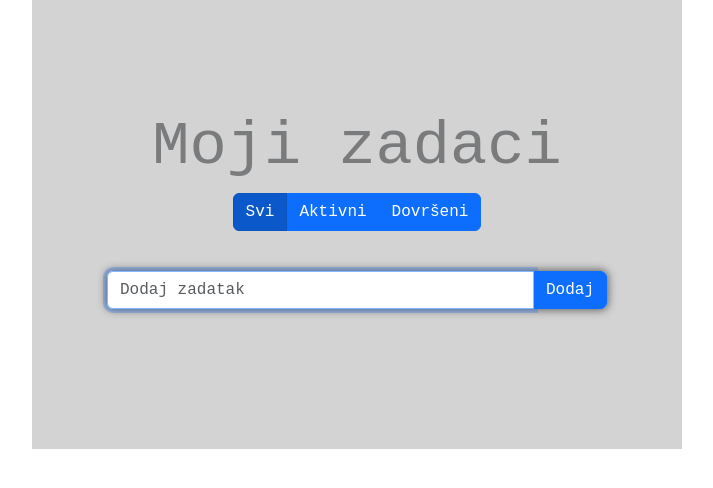
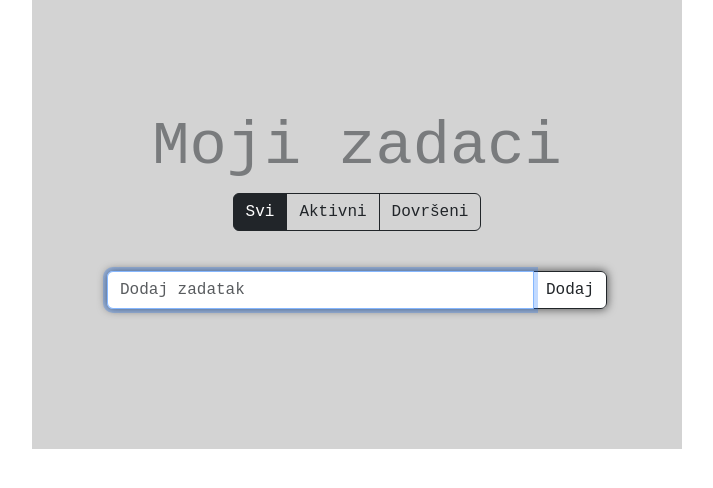
Before and after one commit to XSmileX007/react-todo-app-algebra, a React (Create React App) app: page / in a window 1280 px wide. Shown: the top 488 px of the page, without its empty margins (283-996 px from the left). Built offline with nearby package versions, Linux system fonts and the light colour scheme.

Commit message:
added clear all button; theme added

```diff
--- a/src/App.css
+++ b/src/App.css
@@ -45,3 +45,11 @@
 .todo-item_completed {
   text-decoration: line-through;
 }
+
+.btn-clear-all {
+  position: absolute;
+  margin-top: -30px;
+  margin-left: 150px;
+  cursor: pointer;
+  font-size: 12px;
+}
--- a/src/App.js
+++ b/src/App.js
@@ -67,10 +67,50 @@ class App extends Component {
     }
   };
 
+  handleRemoveCompleted = () => {
+    const { todos } = this.state;
+    /* let todos = [
+    {id =1, text = "prvi zadatak", completed=false}
+    {id =2, text = "drugi zadatak", completed=true}
+     ];
+    */
+
+    // standardni dio javascript for petlja
+    // iteriramo po svakom objektu unutar array-a
+    // uzimamo samo one koji su completed = false
+    /*let newTodos = [];
+    for (let i = 0; i < todos.length; i++) {
+      if (todos[i].completed === false) {
+        newTodos.push(todos[i]);
+      }
+    }*/
+
+    let newTodos = todos.filter((todo) => !todo.completed);
+
+    // novu filtriranu listu vracamo u state
+    this.setState({ todos: newTodos });
+  };
+
   render() {
-    //const { todos } = this.state;
+    const { todos } = this.state;
+    const visibleTodos = this.getVisibleTodos();
 
-    const visibleTodos = this.getVisibleTodos();
+    const hasCompleted = todos.filter((todo) => todo.completed).length > 0;
+
+    /*let hasCompleted = false;
+
+    todos.filter((todo) => todo.completed).length > 0
+      ? (hasCompleted = true)
+      : (hasCompleted = false);
+    */
+    /*
+    for (let i = 0; i < todos.length; i++) {
+      if (todos[i].completed === true) {
+        hasCompleted = true;
+        break;
+      }
+    }
+    */
 
     return (
       <div className="App">
@@ -86,6 +126,12 @@ class App extends Component {
             removeTodo={this.handleRemoveTodo}
           ></TodoList>
         </div>
+
+        {hasCompleted && (
+          <span className="btn-clear-all" onClick={this.handleRemoveCompleted}>
+            Obriši dovršene
+          </span>
+        )}
       </div>
     );
   }
--- a/src/components/AddTodoForm.jsx
+++ b/src/components/AddTodoForm.jsx
@@ -47,7 +47,11 @@ export default class AddTodoForm extends Component {
             autoFocus
             ref={this.ref}
           />
-          <Button type="submit" onClick={this.handleAddTodoClick}>
+          <Button
+            type="submit"
+            onClick={this.handleAddTodoClick}
+            variant="outline-dark"
+          >
             Dodaj
           </Button>
         </InputGroup>
--- a/src/components/VisibilityToolbar.js
+++ b/src/components/VisibilityToolbar.js
@@ -9,13 +9,13 @@ export default function VisibilityToolbar({ onVisibilityChange }) {
       defaultValue={"all"}
       onChange={onVisibilityChange}
     >
-      <ToggleButton id="1" value="all">
+      <ToggleButton id="1" value="all" variant="outline-dark">
         Svi
       </ToggleButton>
-      <ToggleButton id="2" value="active">
+      <ToggleButton id="2" value="active" variant="outline-dark">
         Aktivni
       </ToggleButton>
-      <ToggleButton id="3" value="completed">
+      <ToggleButton id="3" value="completed" variant="outline-dark">
         Dovršeni
       </ToggleButton>
     </ToggleButtonGroup>
```
